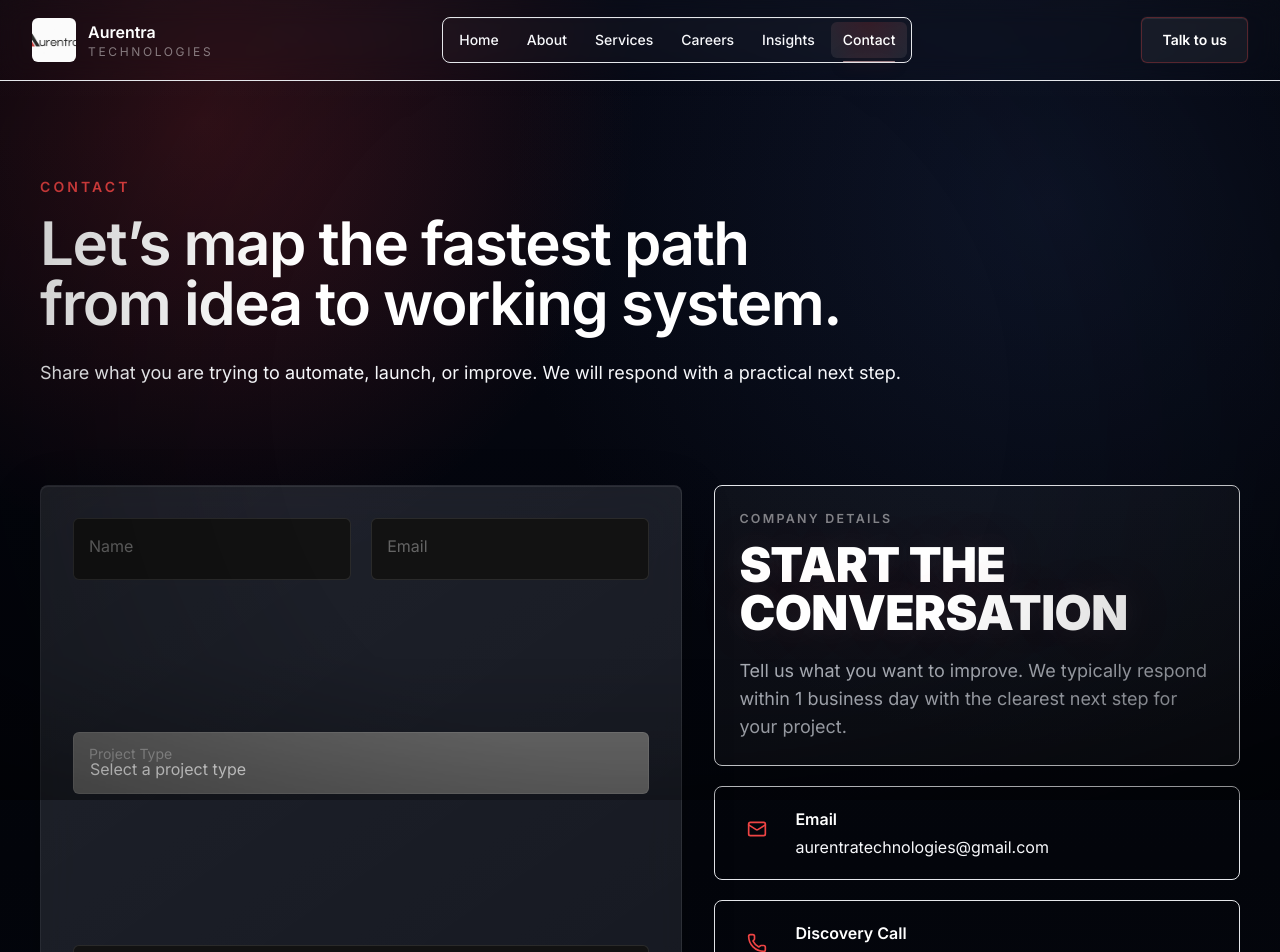
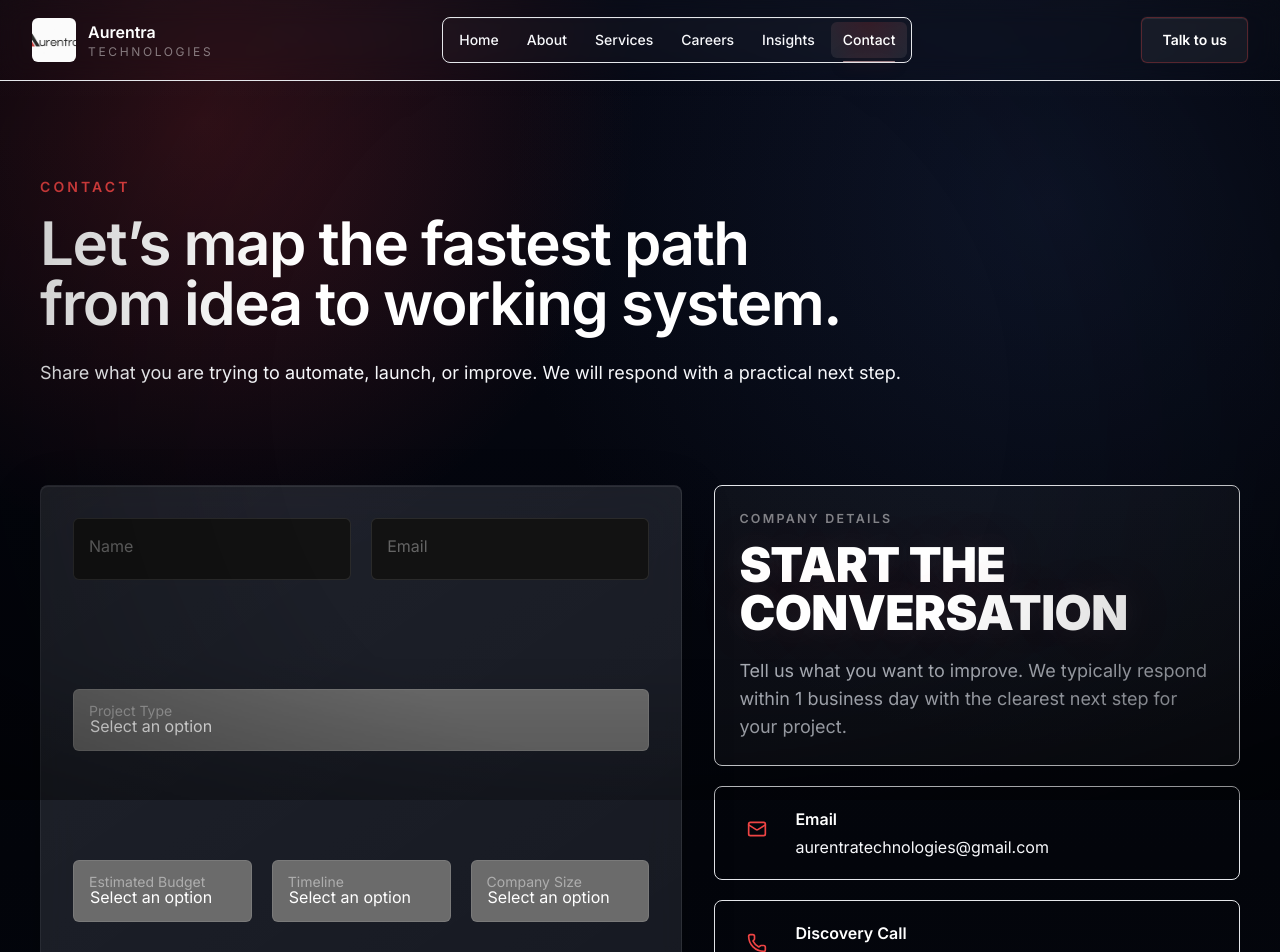
Before and after one commit to Akhils696/Aurentra, a Next.js app: page /contact in a window 1280 px wide. Shown: the top 952 px of the page. Built offline with nearby package versions, Linux system fonts and the light colour scheme.

Commit message:
feat: introduce budget and timeline qualification inputs

```diff
--- a/app/api/contact/route.ts
+++ b/app/api/contact/route.ts
@@ -7,6 +7,9 @@ export async function POST(request: Request) {
   const name = String(formData.get("name") ?? "").trim();
   const email = String(formData.get("email") ?? "").trim();
   const projectType = String(formData.get("projectType") ?? "").trim();
+  const budget = String(formData.get("budget") ?? "").trim();
+  const timeline = String(formData.get("timeline") ?? "").trim();
+  const companySize = String(formData.get("companySize") ?? "").trim();
   const message = String(formData.get("message") ?? "").trim();
 
   if (!name || !emailRegex.test(email) || !projectType || message.length < 10) {
@@ -17,6 +20,9 @@ export async function POST(request: Request) {
     name,
     email,
     projectType,
+    budget,
+    timeline,
+    companySize,
     message,
     to: process.env.CONTACT_TO_EMAIL ?? "aurentratechnologies@gmail.com",
     receivedAt: new Date().toISOString(),
--- a/components/contact/contact-form.tsx
+++ b/components/contact/contact-form.tsx
@@ -15,11 +15,13 @@ function FloatingField({
   name,
   type = "text",
   multiline = false,
+  required = true,
 }: {
   label: string;
   name: string;
   type?: string;
   multiline?: boolean;
+  required?: boolean;
 }) {
   const classes =
     "input-surface peer w-full rounded-md border border-white/10 bg-black/22 px-4 pb-3 pt-6 text-white outline-none placeholder:text-transparent";
@@ -29,16 +31,16 @@ function FloatingField({
   return (
     <label className="relative block">
       {multiline ? (
-        <textarea name={name} required className={`${classes} min-h-44 resize-y`} placeholder={label} />
+        <textarea name={name} required={required} className={`${classes} min-h-44 resize-y`} placeholder={label} />
       ) : (
-        <input name={name} type={type} required className={classes} placeholder={label} />
+        <input name={name} type={type} required={required} className={classes} placeholder={label} />
       )}
       <span className={labelClasses}>{label}</span>
     </label>
   );
 }
 
-function FloatingSelect({ label, name, options }: { label: string; name: string; options: string[] }) {
+function FloatingSelect({ label, name, options, required = true }: { label: string; name: string; options: string[]; required?: boolean }) {
   const classes =
     "input-surface peer w-full appearance-none rounded-md border border-white/10 bg-black/22 px-4 pb-3 pt-6 text-white outline-none";
   const labelClasses =
@@ -46,9 +48,9 @@ function FloatingSelect({ label, name, options }: { label: string; name: string;
 
   return (
     <label className="relative block">
-      <select name={name} required className={classes} defaultValue="">
+      <select name={name} required={required} className={classes} defaultValue="">
         <option value="" disabled>
-          Select a project type
+          Select an option
         </option>
         {options.map((option) => (
           <option key={option} value={option} className="bg-[#050914] text-white">
@@ -95,6 +97,11 @@ export function ContactForm() {
         name="projectType"
         options={["AI Automation", "Website Development", "Mobile App Development", "Software for Business", "UI/UX Design", "Not sure yet"]}
       />
+      <div className="grid gap-5 sm:grid-cols-3">
+        <FloatingSelect label="Estimated Budget" name="budget" options={["Under ₹50k", "₹50k - ₹1L", "₹1L - ₹3L", "₹3L+", "Not sure yet"]} required={false} />
+        <FloatingSelect label="Timeline" name="timeline" options={["This month", "1-3 months", "3-6 months", "Flexible"]} required={false} />
+        <FloatingSelect label="Company Size" name="companySize" options={["Solo founder", "2-10", "11-50", "51+", "Not applicable"]} required={false} />
+      </div>
       <FloatingField label="Message" name="message" multiline />
       <div className="flex flex-col gap-4 sm:flex-row sm:items-center">
         <Button type="submit" className="sm:w-fit">
```
